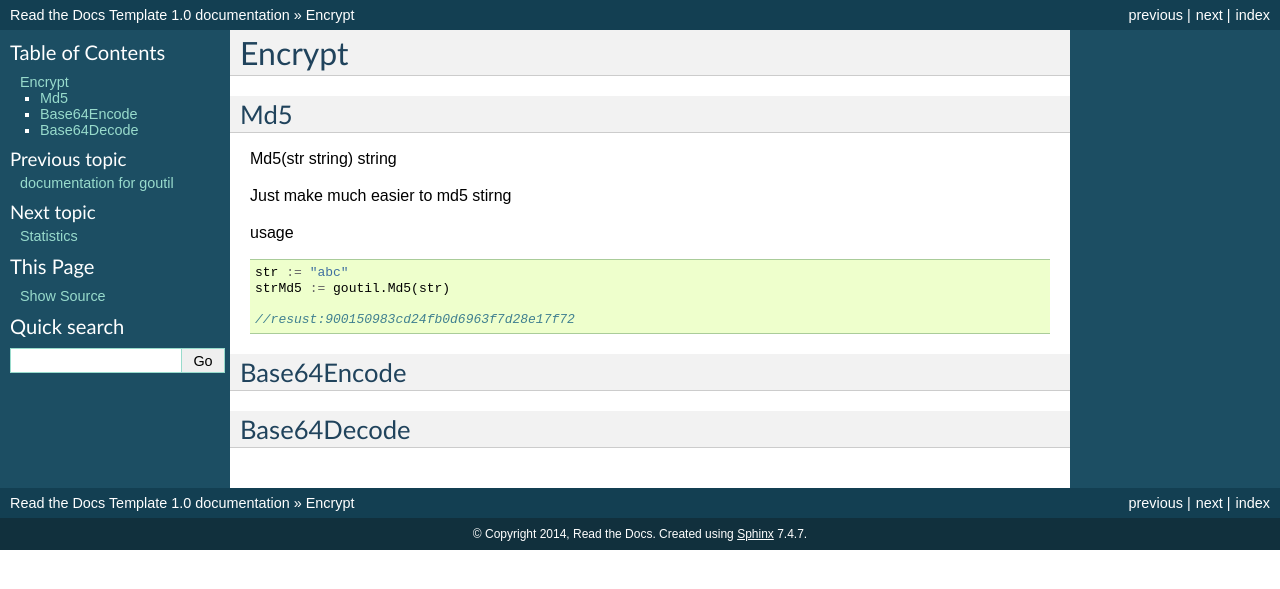
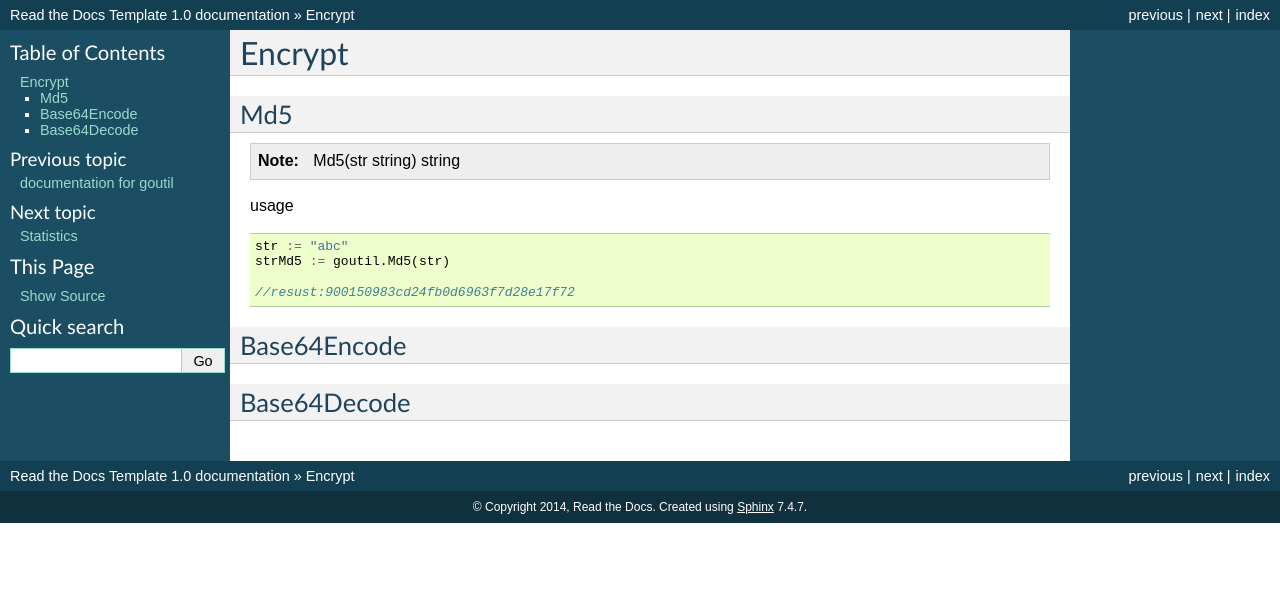
Before and after one commit to keyboard1989/goutil, a Sphinx documentation site: the page built from docs/encrypt.rst, in a window 1280 px wide. Shown: the top 589 px of the page. Built offline with Sphinx 7.4.7, drawn with Linux system fonts in a browser that asks for light colours.

Commit message:
add md5 doc

```diff
--- a/docs/encrypt.rst
+++ b/docs/encrypt.rst
@@ -3,9 +3,8 @@ Encrypt
 
 Md5
 ------
-Md5(str string) string
 
-Just make much easier to md5 stirng
+.. note:: Md5(str string) string
 
 usage
 
```
